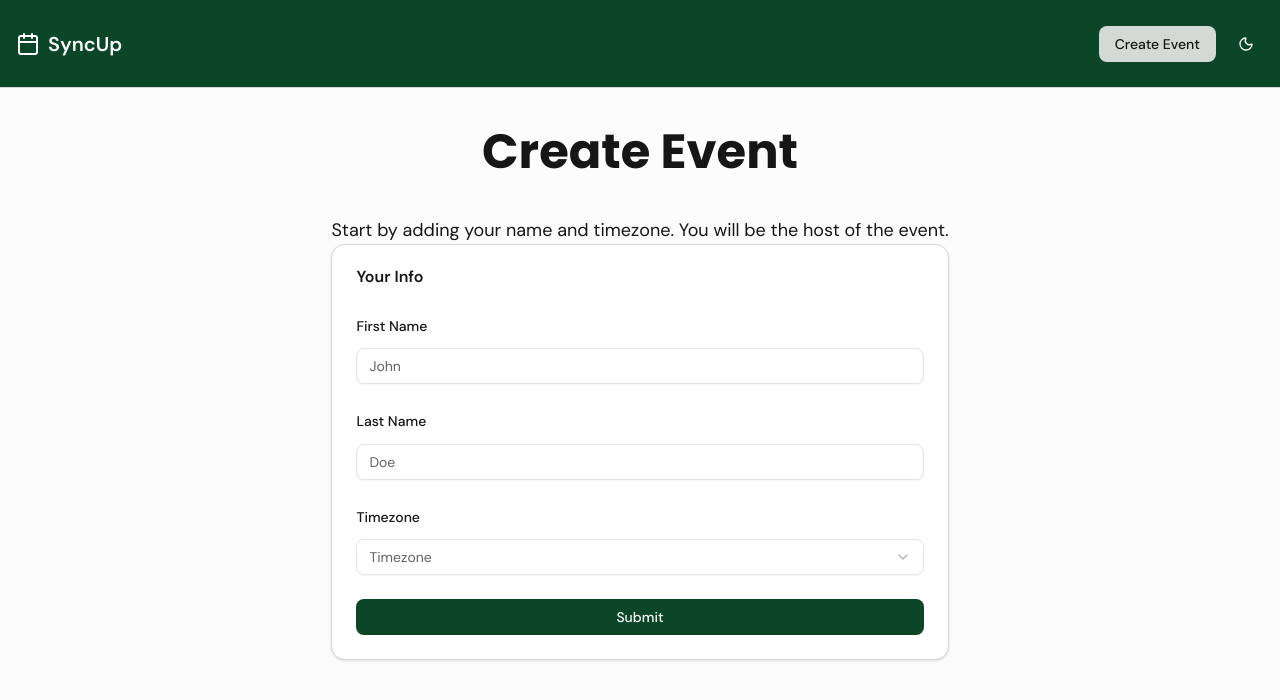
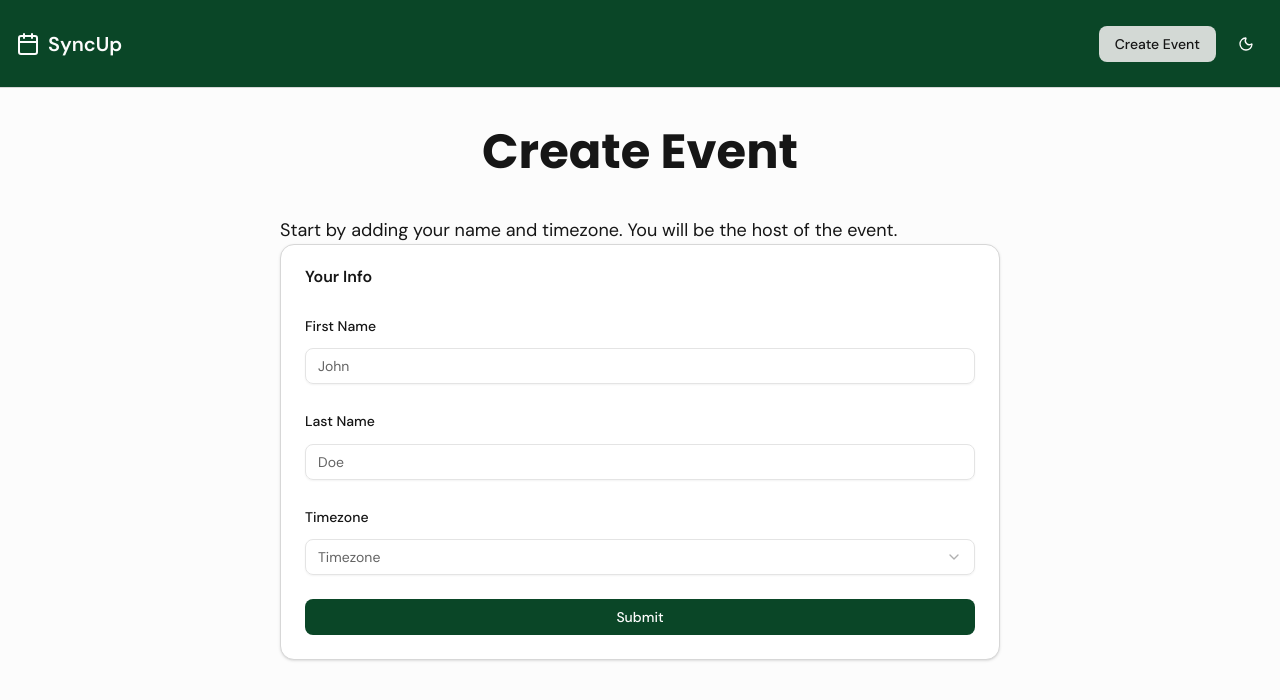
Before and after one commit to eltonSalanic/sync-up, a Next.js app: page /create/anon-user in a window 1280 px wide. Shown: the top 700 px of the page. Built offline with nearby package versions, Linux system fonts and the light colour scheme.

Commit message:
layout change /create pages

```diff
--- a/app/create/anon-user/page.tsx
+++ b/app/create/anon-user/page.tsx
@@ -2,7 +2,7 @@ import AnonUserForm from "./AnonUserForm";
 
 export default function CreateEventPage() {
     return (
-        <div>
+        <div className="w-full">
             <p>Start by adding your name and timezone. You will be the host of the event.</p>
             <AnonUserForm />
         </div>
--- a/app/create/layout.tsx
+++ b/app/create/layout.tsx
@@ -6,7 +6,9 @@ export default function CreateLayout({
   return (
     <main className="flex-1 w-screen flex flex-col items-center p-10">
       <h1 className="text-secondary-foreground pb-10">Create Event</h1>
-      {children}
+      <div className="w-full md:w-[80%] lg:w-[60%]">
+        {children}
+      </div>
     </main>
   )
 }
```
